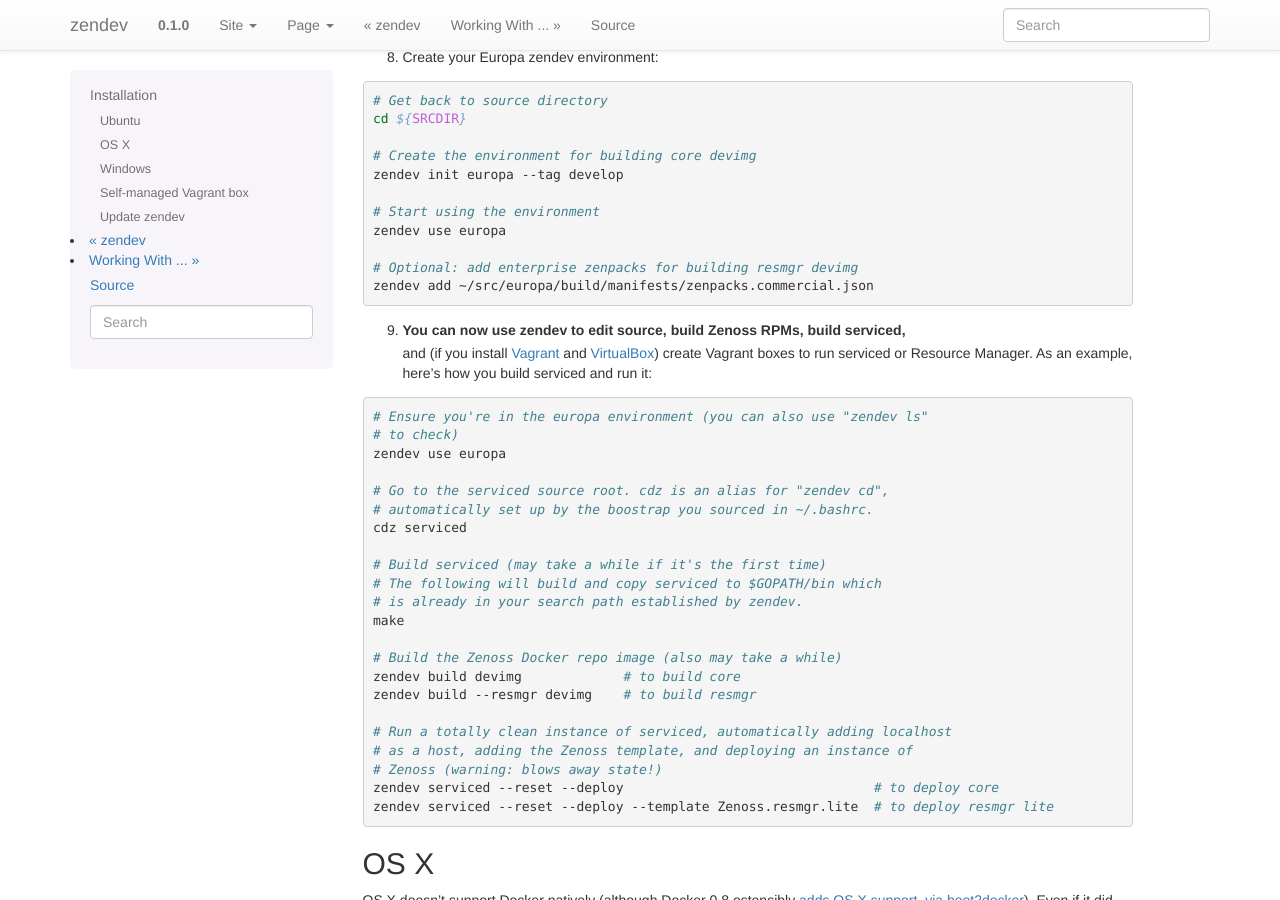
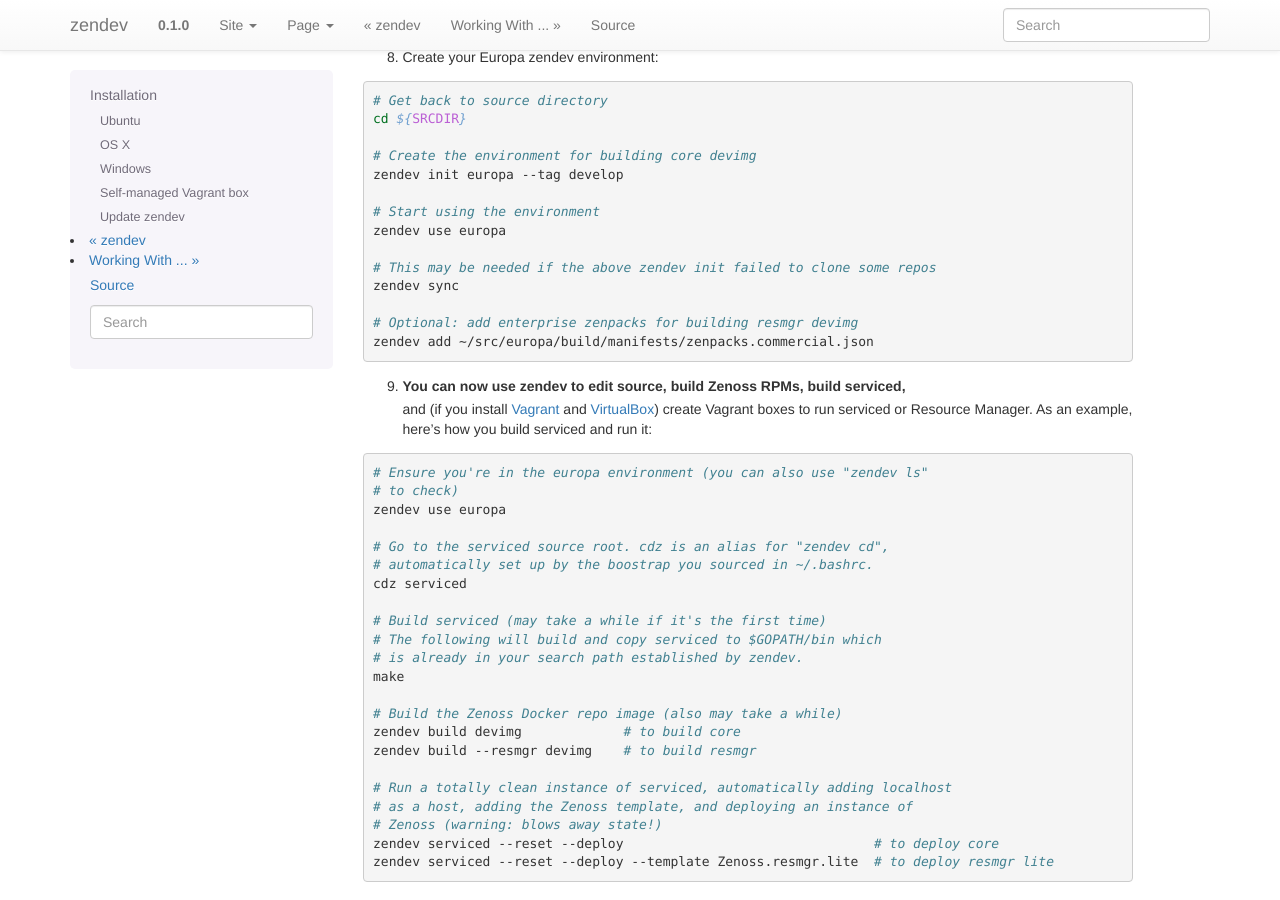
Before and after one commit to zenoss/zendev, a Sphinx documentation site: the page built from docs/installation.rst, in a window 1280 px wide and 900 px high, scrolled down 3333 px. Built offline with Sphinx 7.4.7, drawn with Linux system fonts in a browser that asks for light colours.

Commit message:
add zendev sync step for case where zendev init failed to clone some repos

```diff
--- a/docs/installation.rst
+++ b/docs/installation.rst
@@ -207,6 +207,9 @@
     # Start using the environment
     zendev use europa
 
+    # This may be needed if the above zendev init failed to clone some repos
+    zendev sync
+
     # Optional: add enterprise zenpacks for building resmgr devimg
     zendev add ~/src/europa/build/manifests/zenpacks.commercial.json
 
```
